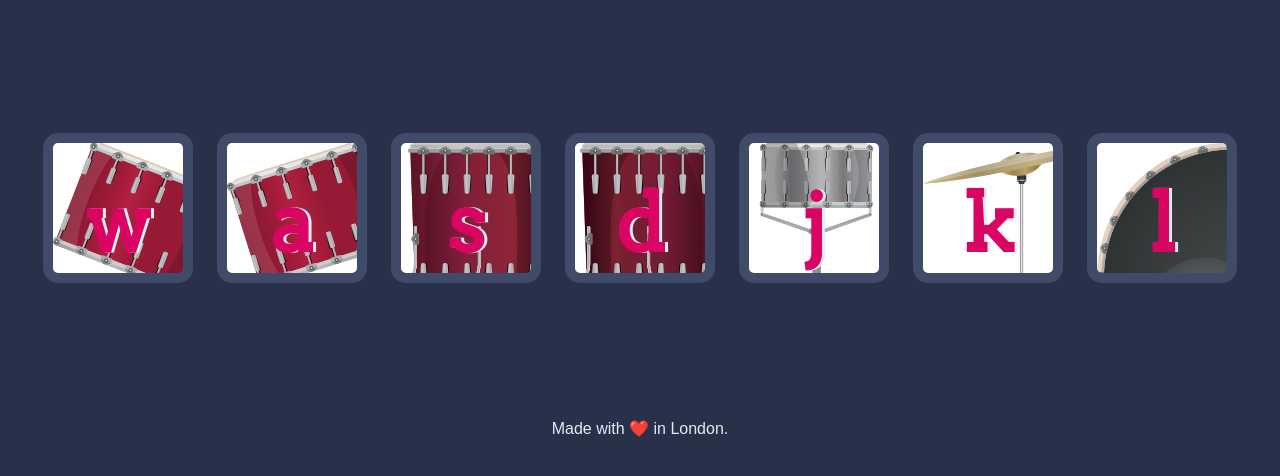
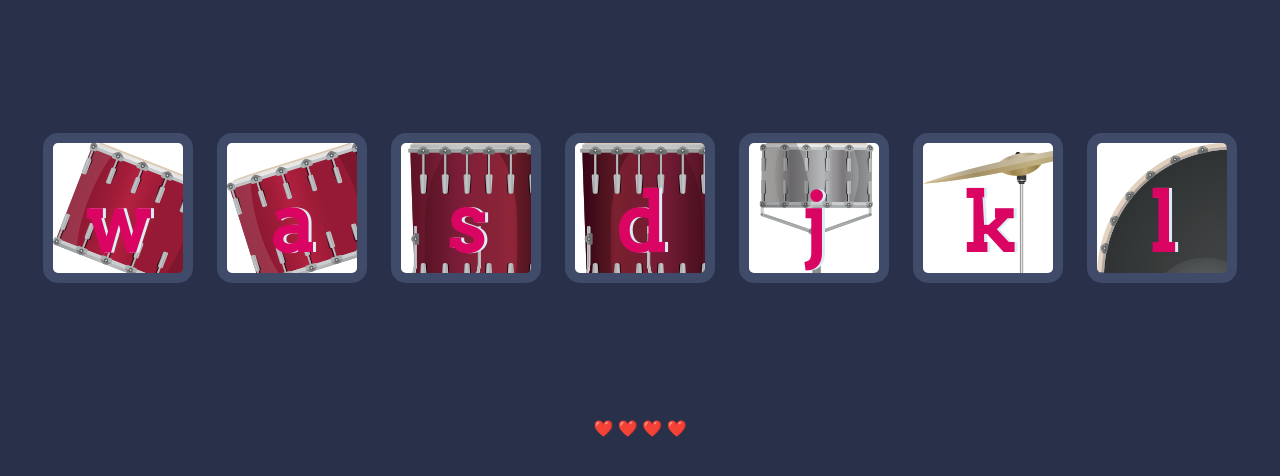
Before and after one commit to RajMeena01/drumkit, a plain HTML site: page index.html in a window 1280 px wide. Shown: the part 156-632 px from the top of the page. Drawn offline with Linux system fonts and the light colour scheme.

Commit message:
Update index.html

```diff
--- a/index.html
+++ b/index.html
@@ -20,7 +20,7 @@
     <button class="l drum">l</button>
   </div>
   <footer>
-    Made with ❤️ in London.
+     ❤️ ❤️ ❤️ ❤️
   </footer>
   <script src="index.js"></script>
 </body>
```
